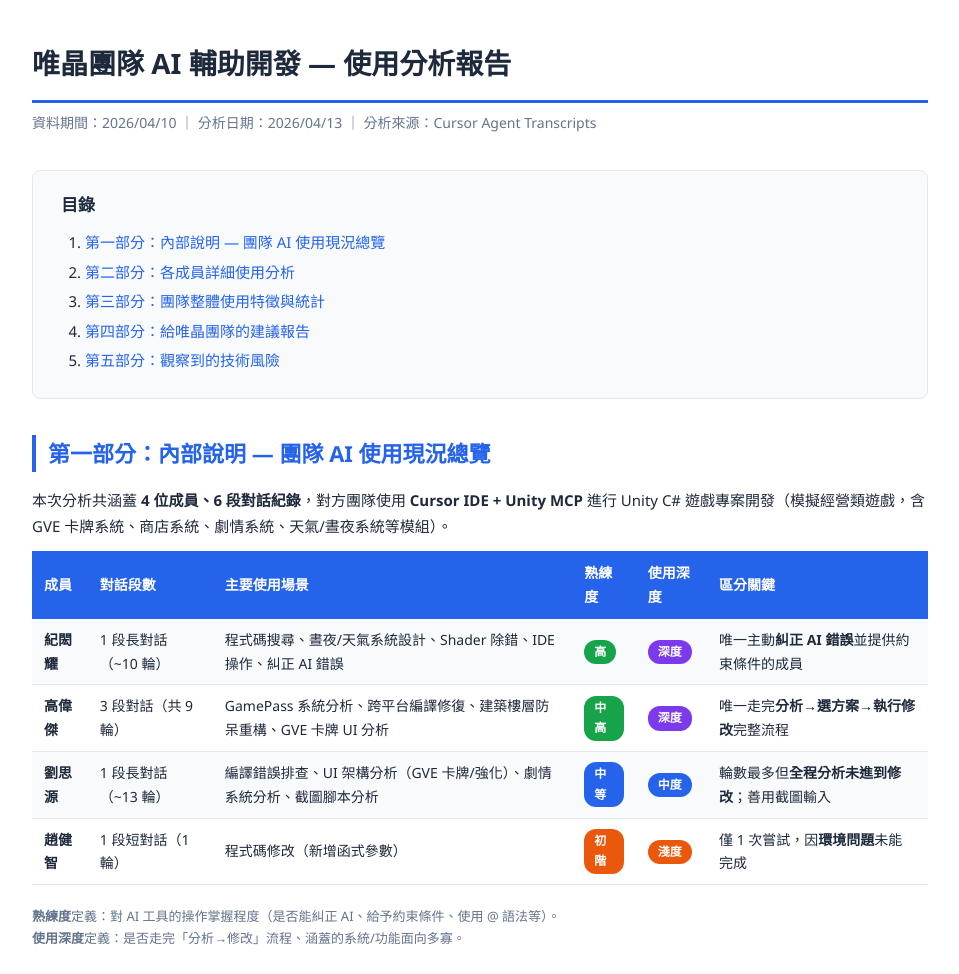
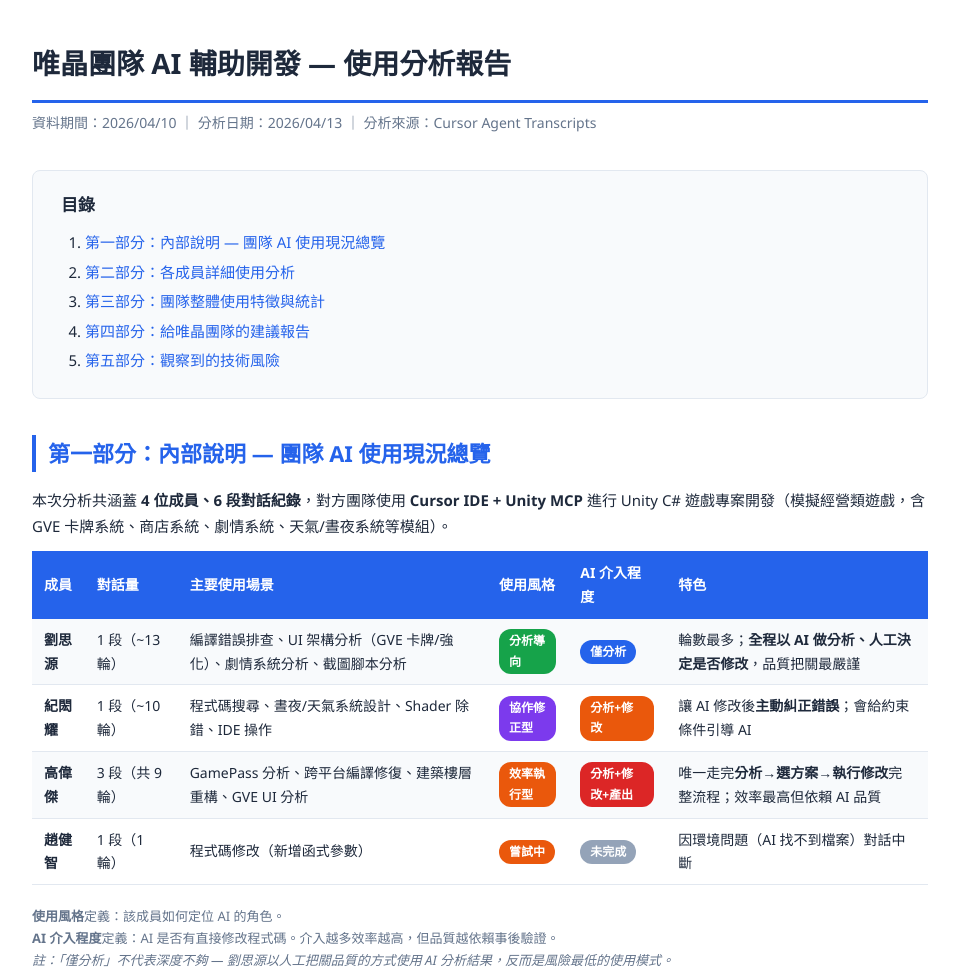
Before and after one commit to gamacwhung/winking-ai-report, a plain HTML site: page index.html in a window 1280 px wide. Shown: the top 974 px of the page, without its empty margins (160-1119 px from the left). Drawn offline with Linux system fonts and the light colour scheme.

Commit message:
reframe: analysis-only as quality-first approach, not weakness
Made-with: Cursor

```diff
--- a/index.html
+++ b/index.html
@@ -73,45 +73,46 @@
 
 <table>
   <tr>
-    <th>成員</th><th>對話段數</th><th>主要使用場景</th><th>熟練度</th><th>使用深度</th><th>區分關鍵</th>
+    <th>成員</th><th>對話量</th><th>主要使用場景</th><th>使用風格</th><th>AI 介入程度</th><th>特色</th>
+  </tr>
+  <tr>
+    <td><strong>劉思源</strong></td>
+    <td>1 段（~13 輪）</td>
+    <td>編譯錯誤排查、UI 架構分析（GVE 卡牌/強化）、劇情系統分析、截圖腳本分析</td>
+    <td><span class="badge" style="background:#16a34a">分析導向</span></td>
+    <td><span class="badge" style="background:#2563eb">僅分析</span></td>
+    <td>輪數最多；<strong>全程以 AI 做分析、人工決定是否修改</strong>，品質把關最嚴謹</td>
   </tr>
   <tr>
     <td><strong>紀閎耀</strong></td>
-    <td>1 段長對話（~10 輪）</td>
-    <td>程式碼搜尋、晝夜/天氣系統設計、Shader 除錯、IDE 操作、糾正 AI 錯誤</td>
-    <td><span class="badge" style="background:#16a34a">高</span></td>
-    <td><span class="badge badge-deep">深度</span></td>
-    <td>唯一主動<strong>糾正 AI 錯誤</strong>並提供約束條件的成員</td>
+    <td>1 段（~10 輪）</td>
+    <td>程式碼搜尋、晝夜/天氣系統設計、Shader 除錯、IDE 操作</td>
+    <td><span class="badge" style="background:#7c3aed">協作修正型</span></td>
+    <td><span class="badge" style="background:#ea580c">分析+修改</span></td>
+    <td>讓 AI 修改後<strong>主動糾正錯誤</strong>；會給約束條件引導 AI</td>
   </tr>
   <tr>
     <td><strong>高偉傑</strong></td>
-    <td>3 段對話（共 9 輪）</td>
-    <td>GamePass 系統分析、跨平台編譯修復、建築樓層防呆重構、GVE 卡牌 UI 分析</td>
-    <td><span class="badge badge-high">中高</span></td>
-    <td><span class="badge badge-deep">深度</span></td>
-    <td>唯一走完<strong>分析→選方案→執行修改</strong>完整流程</td>
-  </tr>
-  <tr>
-    <td><strong>劉思源</strong></td>
-    <td>1 段長對話（~13 輪）</td>
-    <td>編譯錯誤排查、UI 架構分析（GVE 卡牌/強化）、劇情系統分析、截圖腳本分析</td>
-    <td><span class="badge badge-mid">中等</span></td>
-    <td><span class="badge badge-mid">中度</span></td>
-    <td>輪數最多但<strong>全程分析未進到修改</strong>；善用截圖輸入</td>
+    <td>3 段（共 9 輪）</td>
+    <td>GamePass 分析、跨平台編譯修復、建築樓層重構、GVE UI 分析</td>
+    <td><span class="badge" style="background:#ea580c">效率執行型</span></td>
+    <td><span class="badge" style="background:#dc2626">分析+修改+產出</span></td>
+    <td>唯一走完<strong>分析→選方案→執行修改</strong>完整流程；效率最高但依賴 AI 品質</td>
   </tr>
   <tr>
     <td><strong>趙健智</strong></td>
-    <td>1 段短對話（1 輪）</td>
+    <td>1 段（1 輪）</td>
     <td>程式碼修改（新增函式參數）</td>
-    <td><span class="badge badge-low">初階</span></td>
-    <td><span class="badge badge-low">淺度</span></td>
-    <td>僅 1 次嘗試，因<strong>環境問題</strong>未能完成</td>
+    <td><span class="badge badge-low">嘗試中</span></td>
+    <td><span class="badge" style="background:#94a3b8">未完成</span></td>
+    <td>因環境問題（AI 找不到檔案）對話中斷</td>
   </tr>
 </table>
 
 <p style="font-size:13px; color:var(--gray); margin-top:8px;">
-  <strong>熟練度</strong>定義：對 AI 工具的操作掌握程度（是否能糾正 AI、給予約束條件、使用 @ 語法等）。<br>
-  <strong>使用深度</strong>定義：是否走完「分析→修改」流程、涵蓋的系統/功能面向多寡。
+  <strong>使用風格</strong>定義：該成員如何定位 AI 的角色。<br>
+  <strong>AI 介入程度</strong>定義：AI 是否有直接修改程式碼。介入越多效率越高，但品質越依賴事後驗證。<br>
+  <em>註：「僅分析」不代表深度不夠 — 劉思源以人工把關品質的方式使用 AI 分析結果，反而是風險最低的使用模式。</em>
 </p>
 
 <hr class="divider">
@@ -147,8 +148,8 @@
 
 <!-- 劉思源 -->
 <div class="card">
-<h4>劉思源 — 分析導向的多任務使用者</h4>
-<p><strong>使用模式：</strong>從編譯錯誤排查 → UI 架構分析 → 劇情系統分析 → 截圖讓 AI 分析腳本群，屬於<span class="highlight">分析導向的多任務型，善用不同輸入方式</span>。</p>
+<h4>劉思源 — 品質把關最嚴謹的使用者</h4>
+<p><strong>使用模式：</strong>從編譯錯誤排查 → UI 架構分析 → 劇情系統分析 → 截圖讓 AI 分析腳本群。<span class="highlight">全程僅使用 AI 做分析，由人工決定是否修改</span>，是風險最低的使用模式。</p>
 <p><strong>具體場景（~13 輪對話）：</strong></p>
 <ol>
   <li>解決 CS0246 編譯錯誤（<code>BuildingPositionConfig</code> 找不到）</li>
@@ -163,6 +164,7 @@
 </ol>
 <p><strong>亮點行為：</strong></p>
 <ul>
+  <li><strong>不讓 AI 直接修改程式碼</strong> — 全程以 AI 作為「分析助手」，自己掌控修改決策，確保程式碼品質</li>
   <li>善用「<strong>截圖</strong>」方式讓 AI 辨識 IDE 中的檔案清單並做推斷分析</li>
   <li>會從單一類別逐步要求整理「所有關聯類別的完整調用關係」</li>
   <li>持續深入追問同一個系統的不同面向</li>
@@ -214,9 +216,9 @@
 
 <h3>共同特點</h3>
 <ul>
-  <li>偏好讓 AI「<strong>先分析再動手</strong>」的工作流程</li>
-  <li>對 AI 輸出的信任度適中 — 紀閎耀會主動糾正，其他成員基本接受</li>
-  <li>使用方式較「被動」— 多半是「分析這個」「分析那個」，較少主動讓 AI 產生新程式碼</li>
+  <li>偏好讓 AI「<strong>先分析再動手</strong>」的工作流程 — 這是好的習慣，降低 AI 直接修改帶來的風險</li>
+  <li>對 AI 輸出的信任度分歧明顯：劉思源完全不讓 AI 改 code（人工把關最嚴），紀閎耀讓 AI 改但會糾正，高偉傑信任 AI 直接產出</li>
+  <li>團隊中存在<strong>三種互補的使用風格</strong>：分析導向（劉思源）、協作修正型（紀閎耀）、效率執行型（高偉傑），可以作為培訓時的參考案例</li>
 </ul>
 
 <h3>常見阻礙</h3>
```
